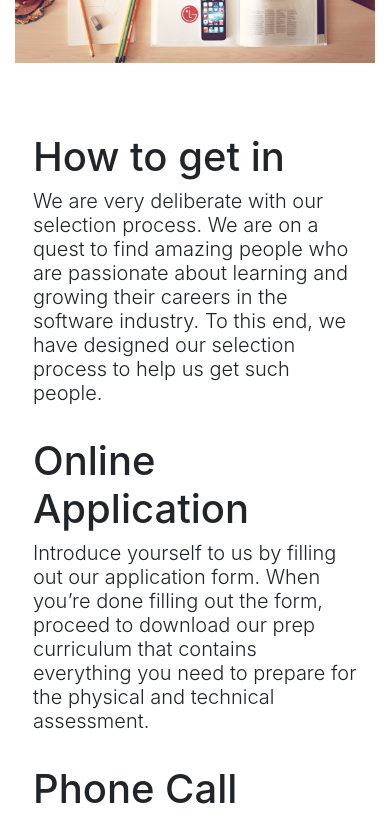
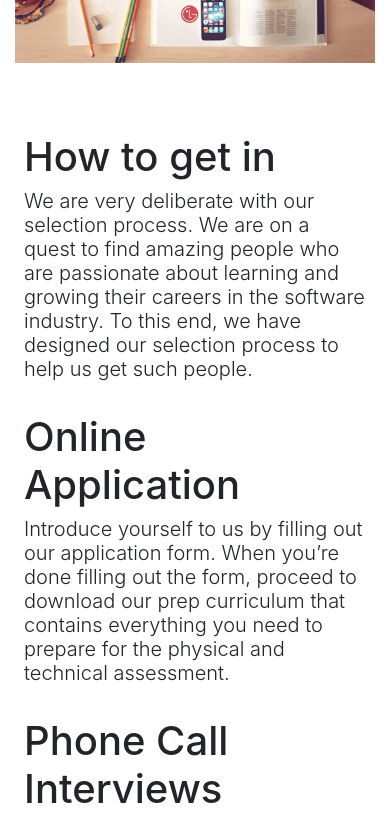
Before and after one commit to yahayakenny/Genesys-tech-hub, a React (Create React App) app: page /apply in a window 390 px wide. Shown: the part 1500-2319 px from the top of the page. Built offline with nearby package versions, Linux system fonts and the light colour scheme.

Commit message:
fixed styling

```diff
--- a/src/components/css/main.css
+++ b/src/components/css/main.css
@@ -215,7 +215,7 @@ a {
 
     .software-expect{
       margin: 0 auto;
-      width: 90%
+      width: 95%
     }
 
     .count-on {
```
